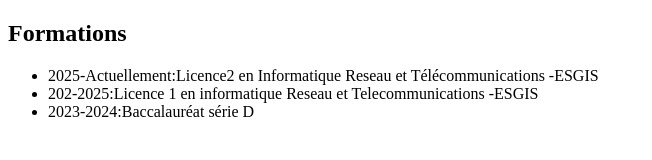
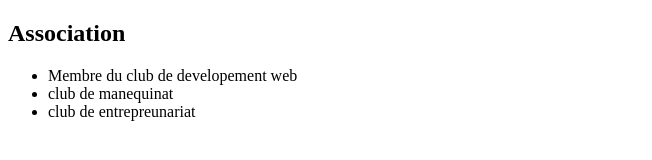
Before and after one commit to charlenesegla-dot/mon.cv, a plain HTML site: page index.html in a window 1280 px wide. Shown: the whole page, without its empty margins (0-652 px from the left). Drawn offline with Linux system fonts and the light colour scheme.

Commit message:
mise a jour de la section associations

```diff
--- a/index.html
+++ b/index.html
@@ -12,15 +12,13 @@
     </header>
     <main>
         <section>
-            <h1>Formations</h1>
+            <h1>Association</h1>
             <ul>
-                <li>2025-Actuellement:Licence2 en Informatique  Reseau et Télécommunications -ESGIS</li>
-                <li>202-2025:Licence 1 en informatique Reseau et Telecommunications -ESGIS</li>
-                <li>2023-2024:Baccalauréat série D</li>
+                <li>Membre du club de developement web </li>
+                <li>club de manequinat</li>
+                <li>club de entrepreunariat</li>
             </ul>
-
         </section>
-
     </main>
     <footer>
 
```
